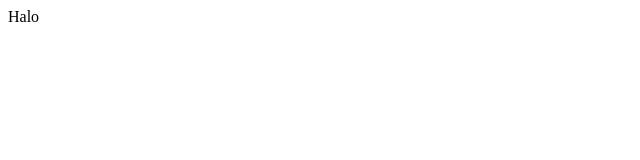
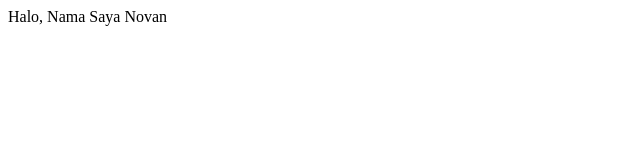
Before and after one commit to novanabs/project_baru, a plain HTML site: page index.html in a window 1280 px wide. Shown: the whole page, without its empty margins (0-640 px from the left). Drawn offline with Linux system fonts and the light colour scheme.

Commit message:
ditambahkan isi pada index.html

```diff
--- a/index.html
+++ b/index.html
@@ -7,6 +7,6 @@
     <title>Document</title>
 </head>
 <body>
-    Halo
+    Halo, Nama Saya Novan
 </body>
 </html>
```
